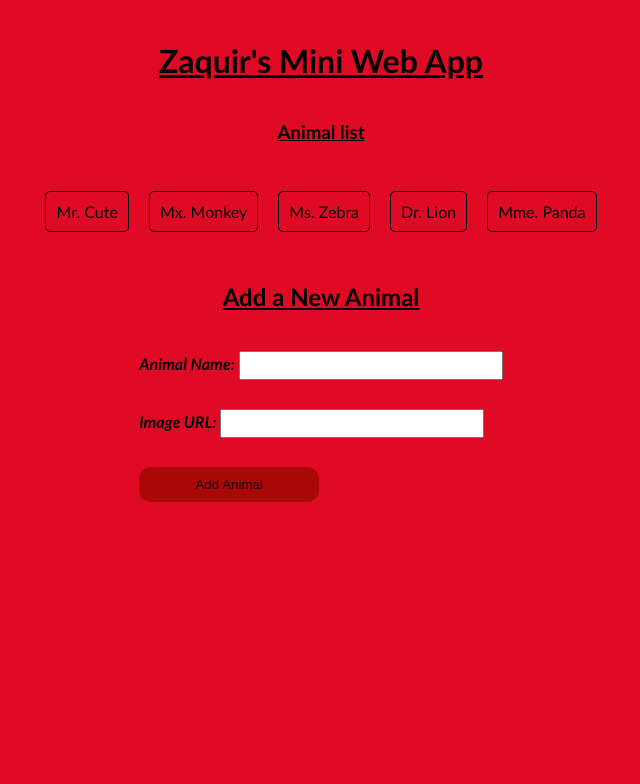
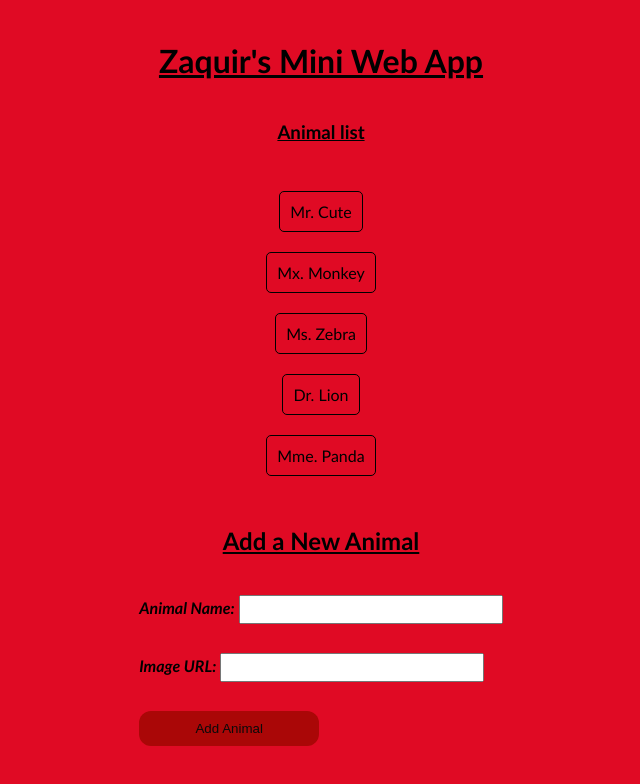
Before and after one commit to MainaZaquir/Code-challenge-2, a plain HTML site: page index.html in a window 1280 px wide. Shown: the whole page, without its empty margins (319-959 px from the left). Drawn offline with Linux system fonts and the light colour scheme.

Commit message:
Completed Assignements

```diff
--- a/style.css
+++ b/style.css
@@ -13,7 +13,7 @@ h1 {
 
 #animal-list {
     display: flex;
-    flex-direction: initial;
+    flex-direction: column;
     align-items: center;
     margin-top: 20px;
 }
```
Also changed, not shown: 5 other files.
